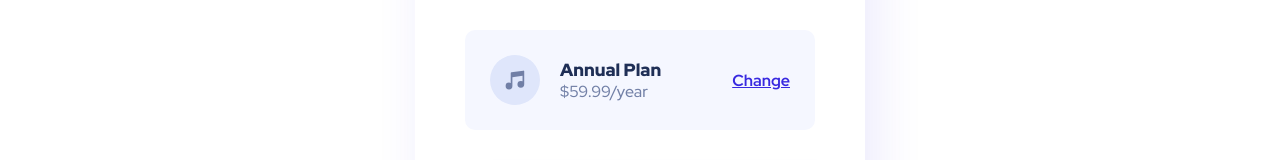
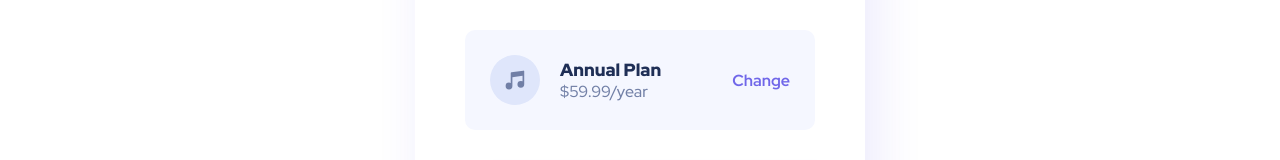
Before and after one commit to PrashanthBalakrishnan/order-summary-component-main, a React (Vite) app: page / in a window 1280 px wide. In both pictures the pointer is over the button "Change". Shown: the part 449-609 px from the top of the page. Built offline with nearby package versions, Linux system fonts and the light colour scheme.

Commit message:
fixed change button hover

```diff
--- a/src/index.scss
+++ b/src/index.scss
@@ -116,6 +116,11 @@ body {
     text-decoration: underline;
     font: inherit;
     font-weight: 700;
+    cursor: pointer;
+    &:hover {
+      color: rgba($bright-blue, 0.7);
+      text-decoration: none;
+    }
   }
 }
 
```
